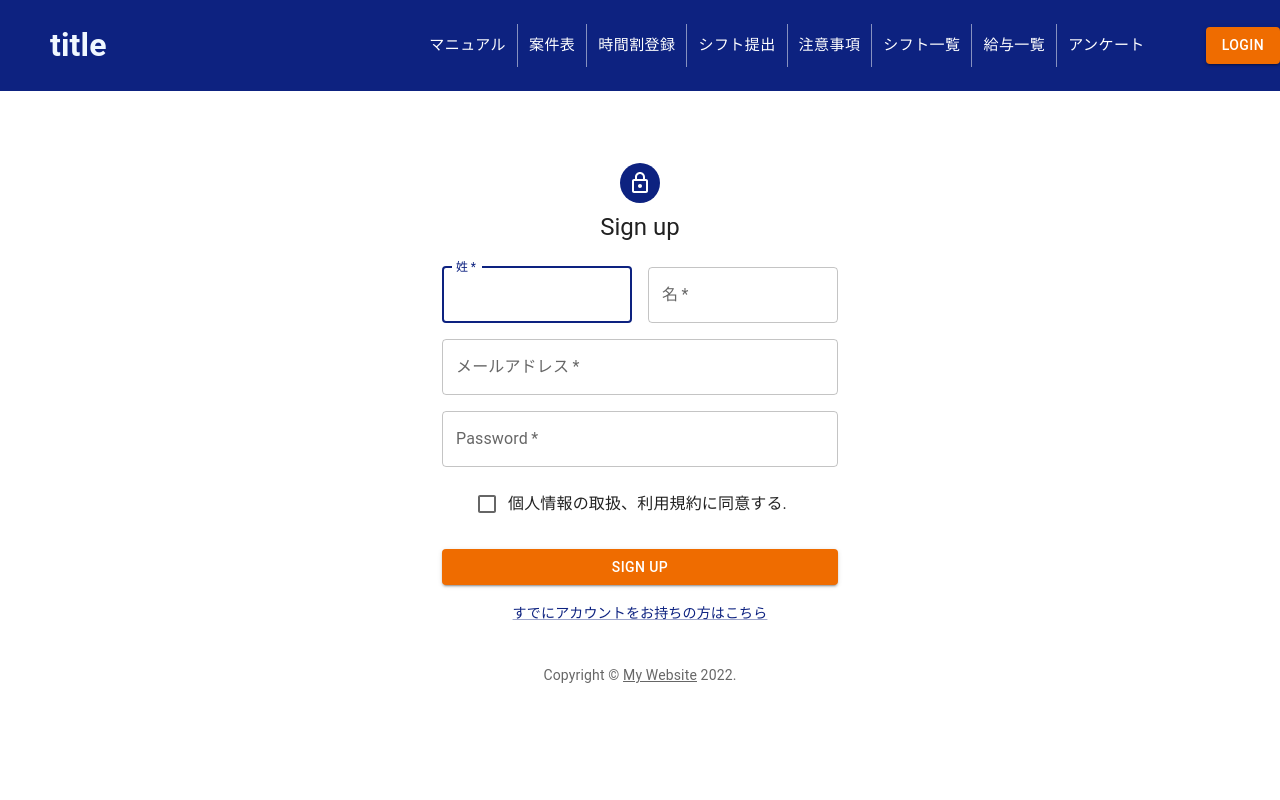
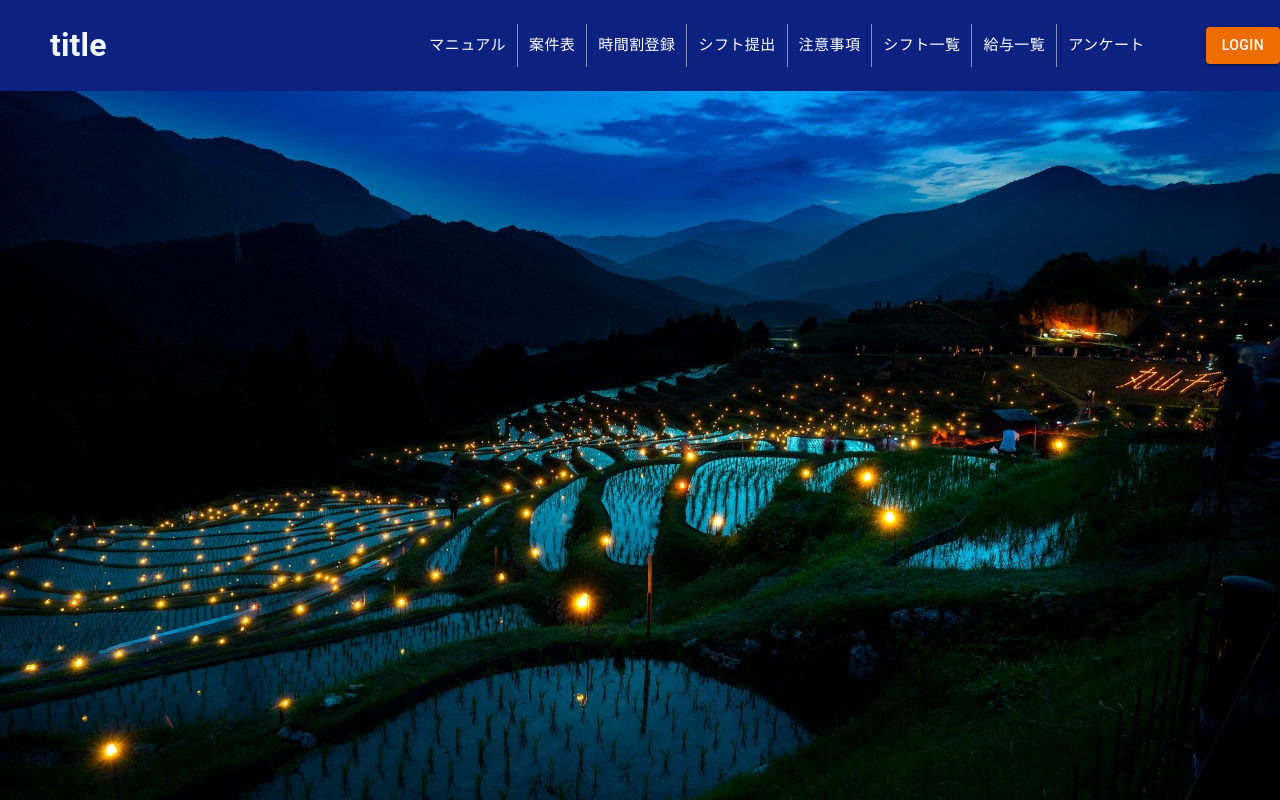
Before and after one commit to curoshiba/main, a React (Create React App) app: page / in a window 1280 px wide. Built offline with nearby package versions, Linux system fonts and the light colour scheme.

Commit message:
add background-img

```diff
--- a/src/App.jsx
+++ b/src/App.jsx
@@ -6,6 +6,7 @@ import { ShiftList } from "./view/shiftList";
 import { LogIn } from "./view/login";
 import { CreateSalary } from "./view/createSalary";
 import { SignUp } from "./view/signup";
+import { Manual } from "./view/manual";
 
 const App = () => {
   const IconSize = 120;
@@ -14,7 +15,7 @@ const App = () => {
     <>
       <Header /> {/*ヘッダ―*/}
       <div className="App">
-        <SignUp /> {/*メイン画面*/}
+        <Manual /> {/*メイン画面*/}
       </div>
     </>
   );
--- /dev/null
+++ b/src/view/manual.css
@@ -0,0 +1,6 @@
+body {
+  background-repeat: no-repeat;
+  background-attachment: fixed;
+  background-size: 100%;
+  background-image: url("../assets/rice-terraces-gdd8d064db_1920.jpg");
+}
--- /dev/null
+++ b/src/view/manual.jsx
@@ -0,0 +1,10 @@
+import "./manual.css";
+import { Container, CssBaseline } from "@mui/material/";
+
+export const Manual = () => {
+  return (
+    <Container component="main" maxWidth="xs" className="body">
+      <CssBaseline />
+    </Container>
+  );
+};
```
Also changed, not shown: src/assets/rice-terraces-gdd8d064db_1920.jpg (added).
